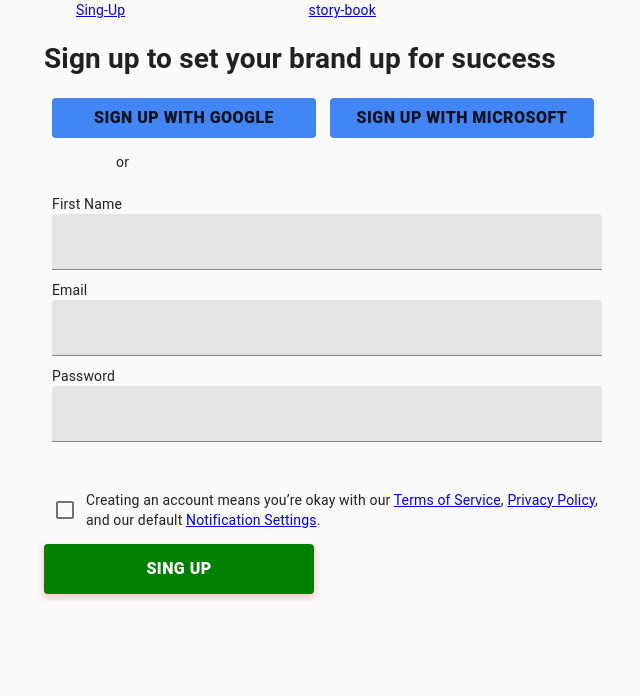
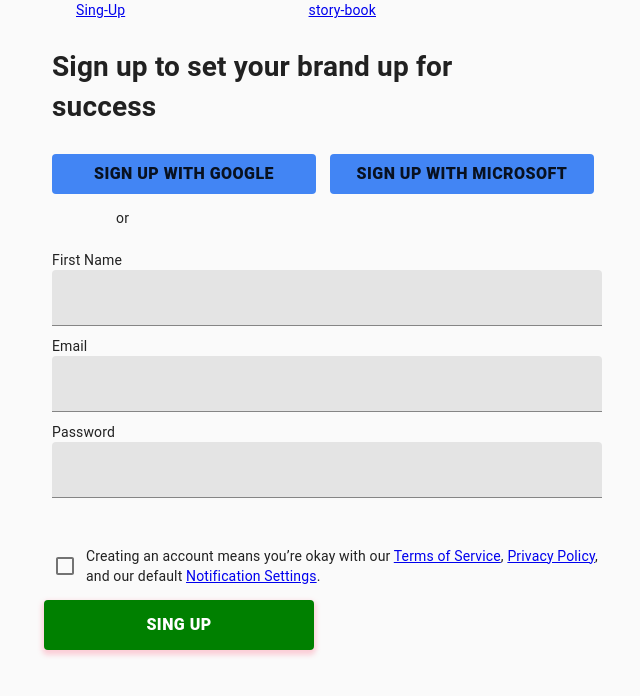
Before and after one commit to Oli1nykDmytro/MaterialComponents, a React (Create React App) app: page /sing-up in a window 1280 px wide. Shown: the top 696 px of the page, without its empty margins (4-644 px from the left). Built offline with nearby package versions, Linux system fonts and the light colour scheme.

Commit message:
fix sing-up container

```diff
--- a/src/component/ContainerSingUp/index.tsx
+++ b/src/component/ContainerSingUp/index.tsx
@@ -6,7 +6,6 @@ import Lines from '../Lines'
 import Title from '../Title'
 const SingUpComponent: React.FC<{}> = () => {
   return (
-    //title
     <>
       <Box ml={6} >
         <Title/>
--- a/src/component/Title/index.tsx
+++ b/src/component/Title/index.tsx
@@ -4,7 +4,7 @@ import Box from '../../common/material-ui/Box'
 
 const Title: React.FC<{}> = () => {
     return (
-        <Box>
+        <Box width={440} p={1} >
           <h1>Sign up to set your brand up for success</h1>
         </Box>
     );
```
